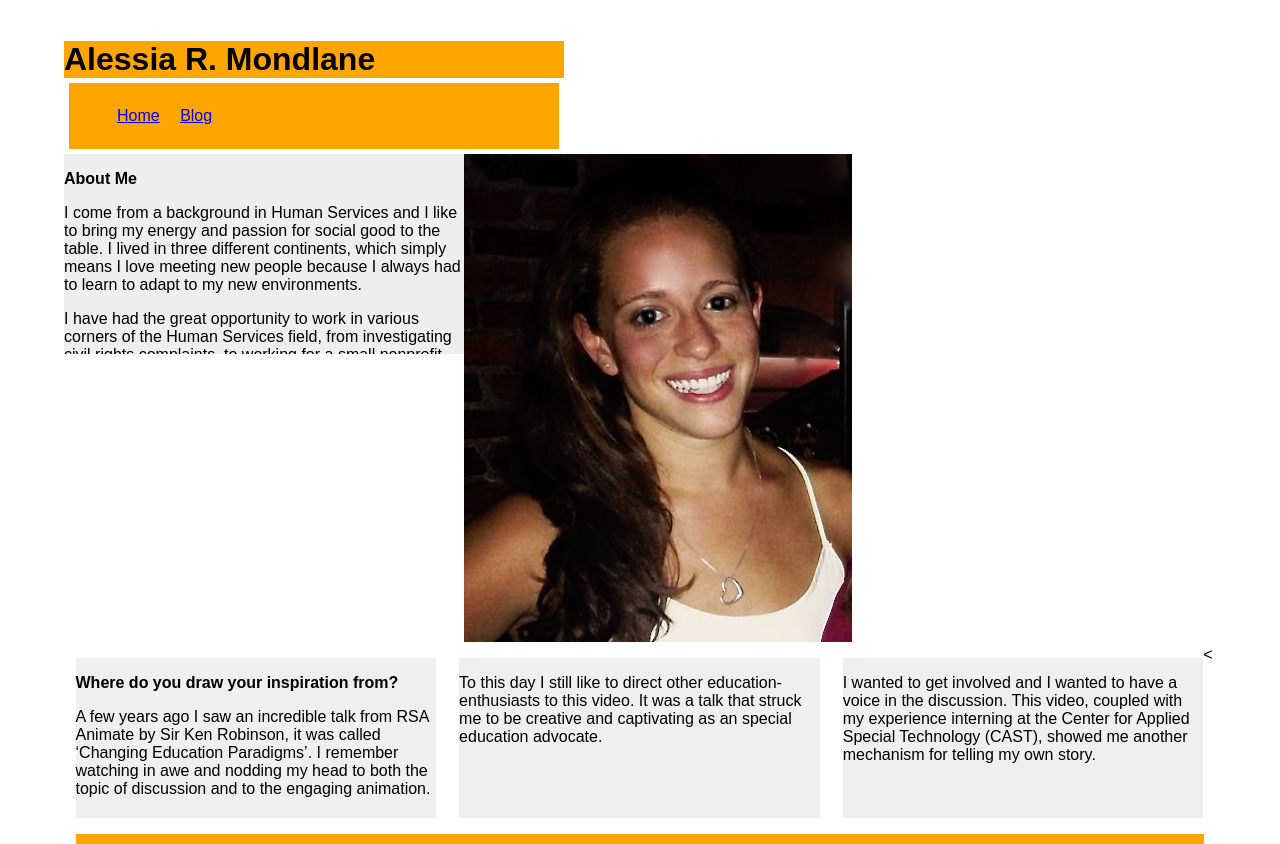
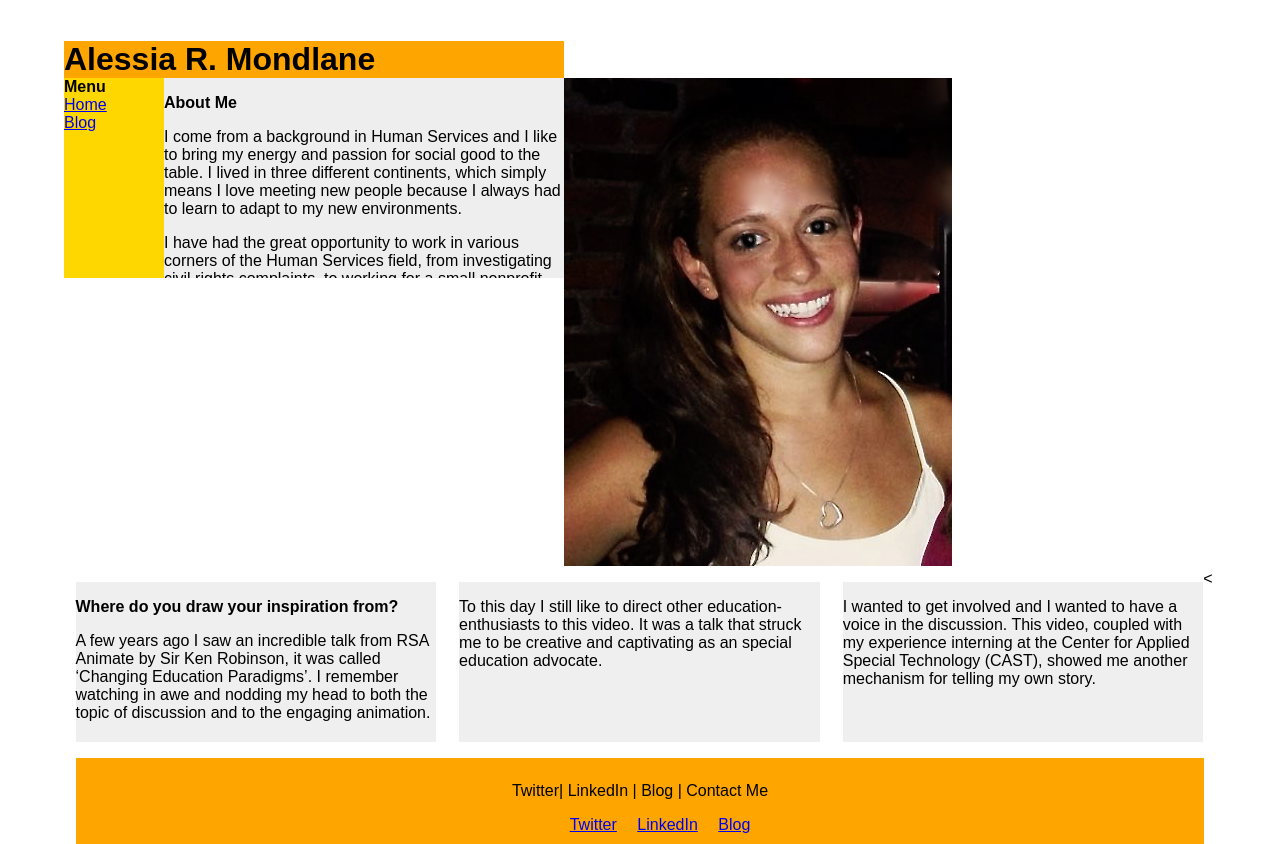
Before and after one commit to alessiamondlane/alessiamondlane.github.io, a plain HTML site: page index.html in a window 1280 px wide. Shown: the top 844 px of the page. Drawn offline with Linux system fonts and the light colour scheme.

Commit message:
updated div id="menu"

```diff
--- a/index.html
+++ b/index.html
@@ -16,12 +16,10 @@
 		<div id="header" style="background-color: #FFA500;">
 			<h1 style="margin-bottom:0;"> Alessia R. Mondlane </h1></div>
 
-			<div id="nav" style="background-color: #FFA500;">
-				<ul>
-					<li><a href="http://alessiamondlane.com">Home</a></li>
-					<li><a href="http://alessiamondlane.com/blog">Blog</a></li>
-				</ul>
-			</div>
+			<div id="menu" style="background-color: #FFD700;height: 200px; width:100px; float:left;">
+				<b>Menu</b><br>
+					<a href="http://alessiamondlane.com">Home</a><br>
+					<a href="http://alessiamondlane.com/blog">Blog</a></div>
 
 		</div>
 
```
